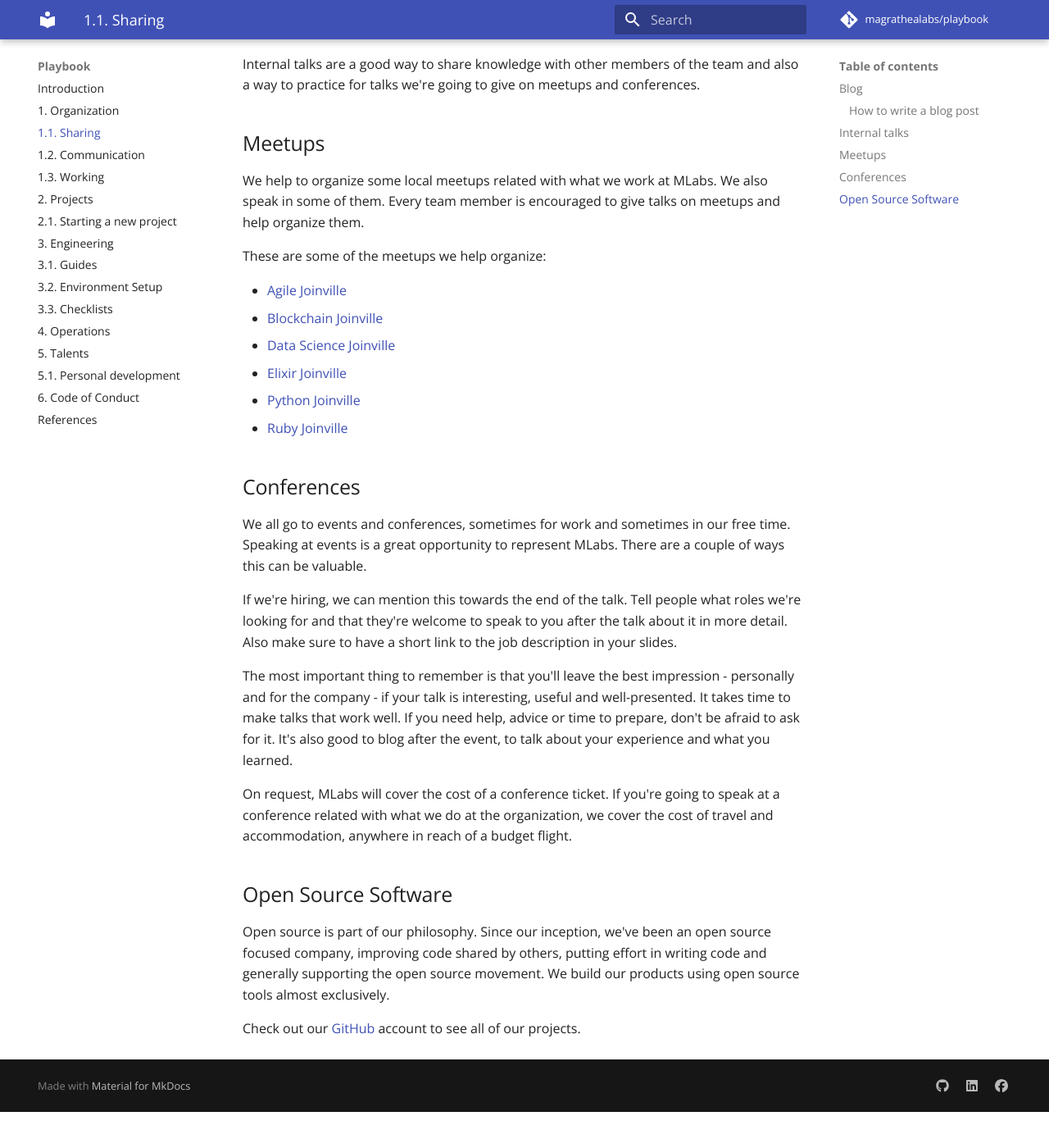
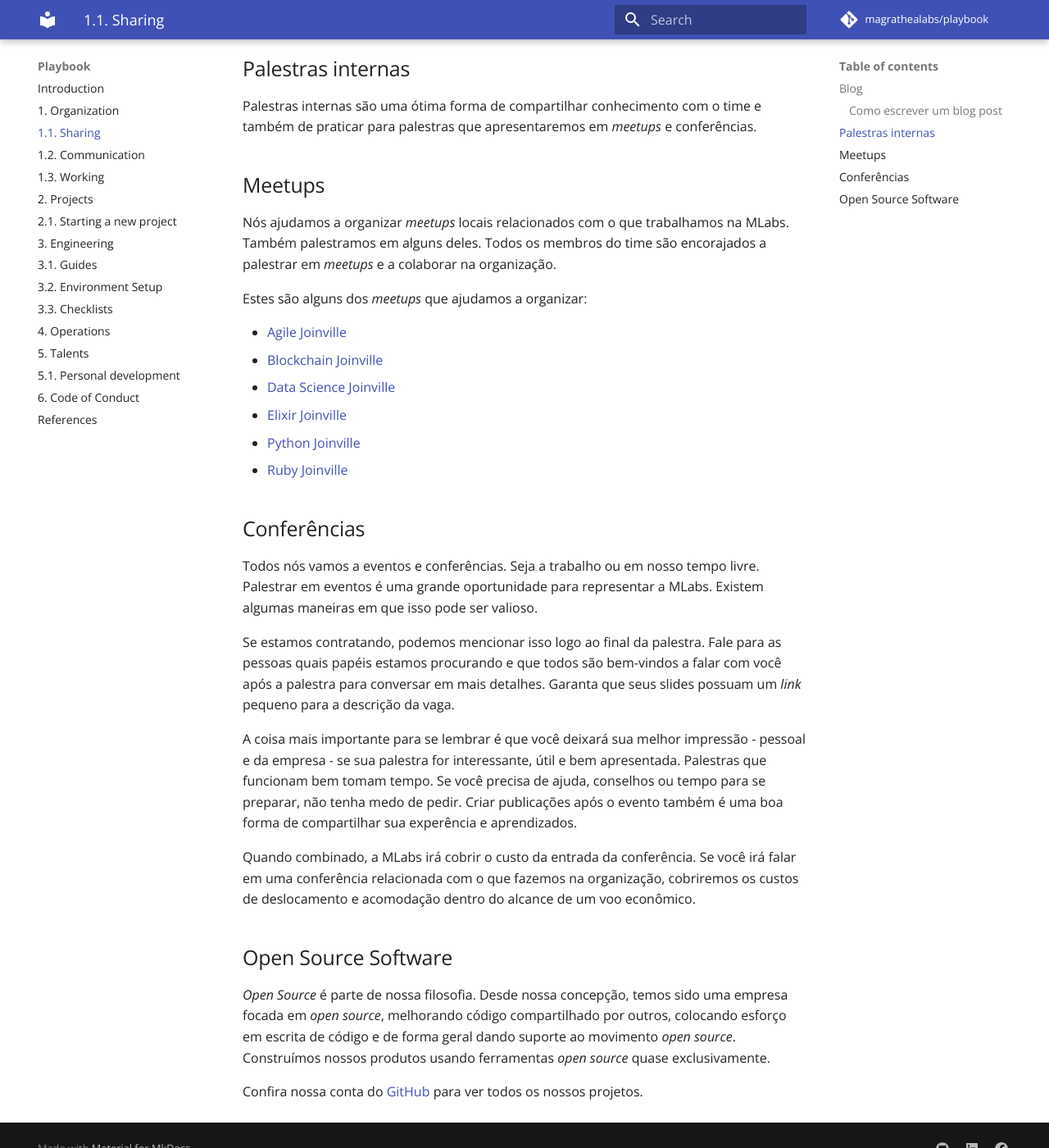
Before and after one commit to magrathealabs/playbook, an MkDocs documentation site: the page built from docs/1.1-sharing.md, in a window 1280 px wide and 1400 px high, scrolled down 814 px. Shown: the whole window at 82% size. Built offline with MkDocs 1.6.1 and Material for MkDocs 9.7.7, drawn with Linux system fonts in a browser that asks for light colours; comment, search, counter and statistics services are not loaded; before the commit the page ends 2170 px from its top, so only the background shows below that; some of the changed text lies outside the part shown.

Commit message:
Translate `1.1-sharing.md` to pt-BR (#47)

```diff
--- a/docs/1.1-sharing.md
+++ b/docs/1.1-sharing.md
@@ -1,31 +1,31 @@
-# Sharing
+# Compartilhamento
 
-Sharing knowledge is extremely important for us. We learn a lot from others by attending conferences, reading blogs and code on GitHub. Here we describe how we give back to our community by sharing knowledge.
+Compartilhar conhecimento é extremamente importante para nós. Aprendemos muito com outras pessoas participando de conferências, lendo blogs e códigos no GitHub. Descrevemos aqui como contribuímos com a comunidade ao compartilhar nosso conhecimento.
 
 ## Blog
 
-We blog because we want to share what we are doing and what we are learning about technology, business and innovation. When we are hiring, we also want potential new staff to be able to get to know us a bit beforehand. Writing introductory blog posts and following up with communicating about the work we do helps people gauge what kind of team we are.
+Escrevemos _blogposts_ porque queremos compartilhar o que estamos fazendo e aprendendo sobre tecnologia, negócios e inovação. Quando estamos contratando, queremos que potenciais novos colaboradores nos conheçam um pouco previamente. Escrever _blogposts_ introdutórios e acompanhar na comunicação sobre o trabalho que fazemos ajuda as pessoas a avaliar que tipo de time somos.
 
-We collect ideas for blog posts on a [Trello board](https://trello.com/b/zdmuA1MN/mochileiros-blog), where we discuss them before being written. Often, we will pick up ideas from this board on our investment time.
+Coletamos ideias para _blogposts_ em um [quadro do Trello](https://trello.com/b/zdmuA1MN/mochileiros-blog), onde as discutimos antes de escrever. Frequentemente pegamos ideias desse quadro em nosso tempo de investimento.
 
-You can find our posts on [blog.magrathealabs.com](https://blog.magrathealabs.com).
+Você pode encontrar nossas publicações em [blog.magrathealabs.com](https://blog.magrathealabs.com).
 
-### How to write a blog post
+### Como escrever um blog post
 
-1. Find a subject
-2. Create a document on Google docs and add your colleagues to comment
-3. Wait 3 days for some reviews and/or considerations
-4. Publish
+1. Defina um assunto
+2. Crie um documento no _Google Docs_ e convide seus colegas para adicionarem comentários
+3. Aguarde 3 dias para revisões e/ou considerações
+4. Publique
 
-## Internal talks
+## Palestras internas
 
-Internal talks are a good way to share knowledge with other members of the team and also a way to practice for talks we're going to give on meetups and conferences.
+Palestras internas são uma ótima forma de compartilhar conhecimento com o time e também de praticar para palestras que apresentaremos em _meetups_ e conferências.
 
 ## Meetups
 
-We help to organize some local meetups related with what we work at MLabs. We also speak in some of them. Every team member is encouraged to give talks on meetups and help organize them.
+Nós ajudamos a organizar _meetups_ locais relacionados com o que trabalhamos na MLabs. Também palestramos em alguns deles. Todos os membros do time são encorajados a palestrar em _meetups_ e a colaborar na organização.
 
-These are some of the meetups we help organize:
+Estes são alguns dos _meetups_ que ajudamos a organizar:
 
 * [Agile Joinville](https://www.meetup.com/pt-BR/Agile-Joinville)
 * [Blockchain Joinville](https://www.meetup.com/pt-BR/Blockchain-Joinville)
@@ -34,18 +34,18 @@ These are some of the meetups we help organize:
 * [Python Joinville](https://www.meetup.com/pt-BR/python-joinville)
 * [Ruby Joinville](https://www.meetup.com/pt-BR/Ruby-Joinville)
 
-## Conferences
+## Conferências
 
-We all go to events and conferences, sometimes for work and sometimes in our free time. Speaking at events is a great opportunity to represent MLabs. There are a couple of ways this can be valuable.
+Todos nós vamos a eventos e conferências. Seja a trabalho ou em nosso tempo livre. Palestrar em eventos é uma grande oportunidade para representar a MLabs. Existem algumas maneiras em que isso pode ser valioso.
 
-If we're hiring, we can mention this towards the end of the talk. Tell people what roles we're looking for and that they're welcome to speak to you after the talk about it in more detail. Also make sure to have a short link to the job description in your slides.
+Se estamos contratando, podemos mencionar isso logo ao final da palestra. Fale para as pessoas quais papéis estamos procurando e que todos são bem-vindos a falar com você após a palestra para conversar em mais detalhes. Garanta que seus slides possuam um _link_ pequeno para a descrição da vaga.
 
-The most important thing to remember is that you'll leave the best impression - personally and for the company - if your talk is interesting, useful and well-presented. It takes time to make talks that work well. If you need help, advice or time to prepare, don't be afraid to ask for it. It's also good to blog after the event, to talk about your experience and what you learned.
+A coisa mais importante para se lembrar é que você deixará sua melhor impressão - pessoal e da empresa - se sua palestra for interessante, útil e bem apresentada. Palestras que funcionam bem tomam tempo. Se você precisa de ajuda, conselhos ou tempo para se preparar, não tenha medo de pedir. Criar publicações após o evento também é uma boa forma de compartilhar sua experência e aprendizados.
 
-On request, MLabs will cover the cost of a conference ticket. If you're going to speak at a conference related with what we do at the organization, we cover the cost of travel and accommodation, anywhere in reach of a budget flight.
+Quando combinado, a MLabs irá cobrir o custo da entrada da conferência. Se você irá falar em uma conferência relacionada com o que fazemos na organização, cobriremos os custos de deslocamento e acomodação dentro do alcance de um voo econômico.
 
 ## Open Source Software
 
-Open source is part of our philosophy. Since our inception, we've been an open source focused company, improving code shared by others, putting effort in writing code and generally supporting the open source movement. We build our products using open source tools almost exclusively.
+_Open Source_ é parte de nossa filosofia. Desde nossa concepção, temos sido uma empresa focada em _open source_, melhorando código compartilhado por outros, colocando esforço em escrita de código e de forma geral dando suporte ao movimento _open source_. Construímos nossos produtos usando ferramentas _open source_ quase exclusivamente.
 
-Check out our [GitHub](http://github.com/magrathealabs/) account to see all of our projects.
+Confira nossa conta do [GitHub](http://github.com/magrathealabs/) para ver todos os nossos projetos.
```
